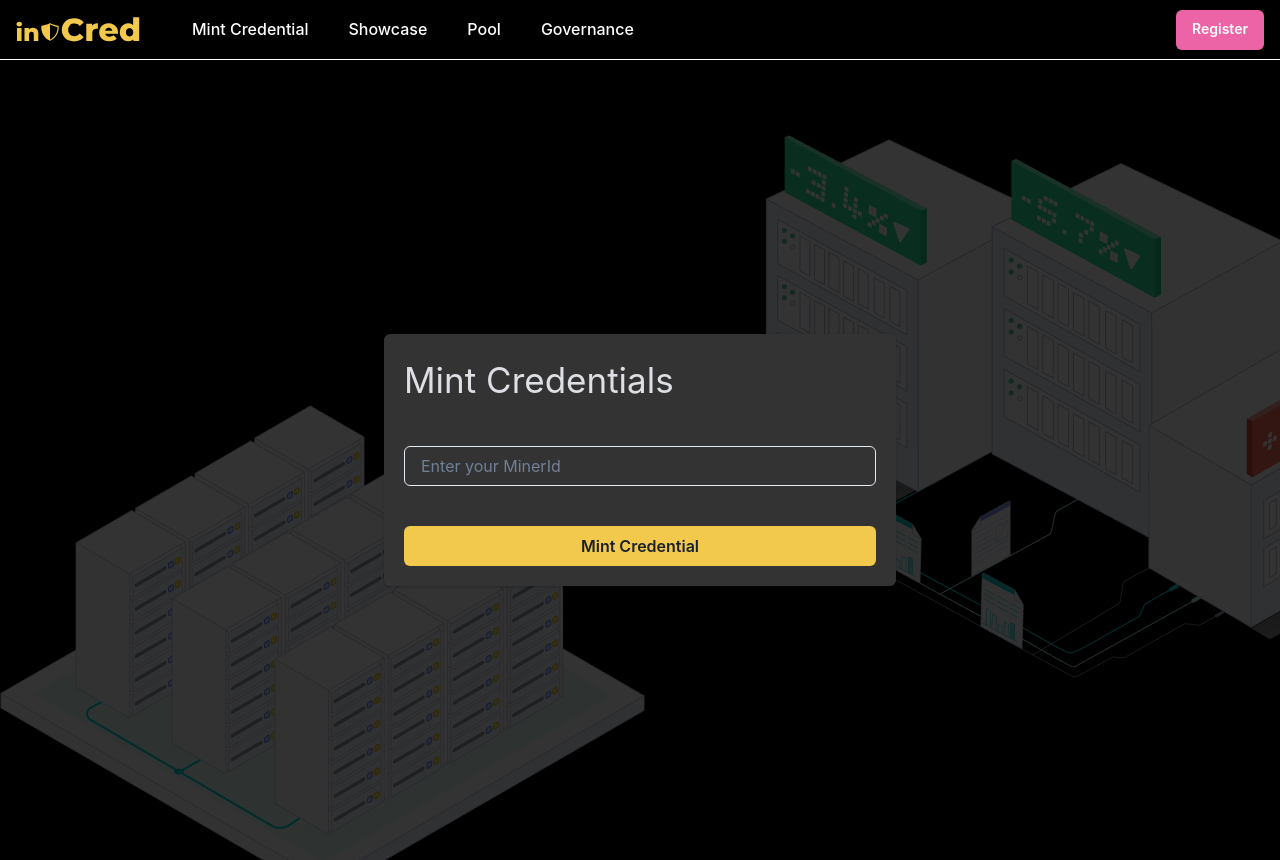
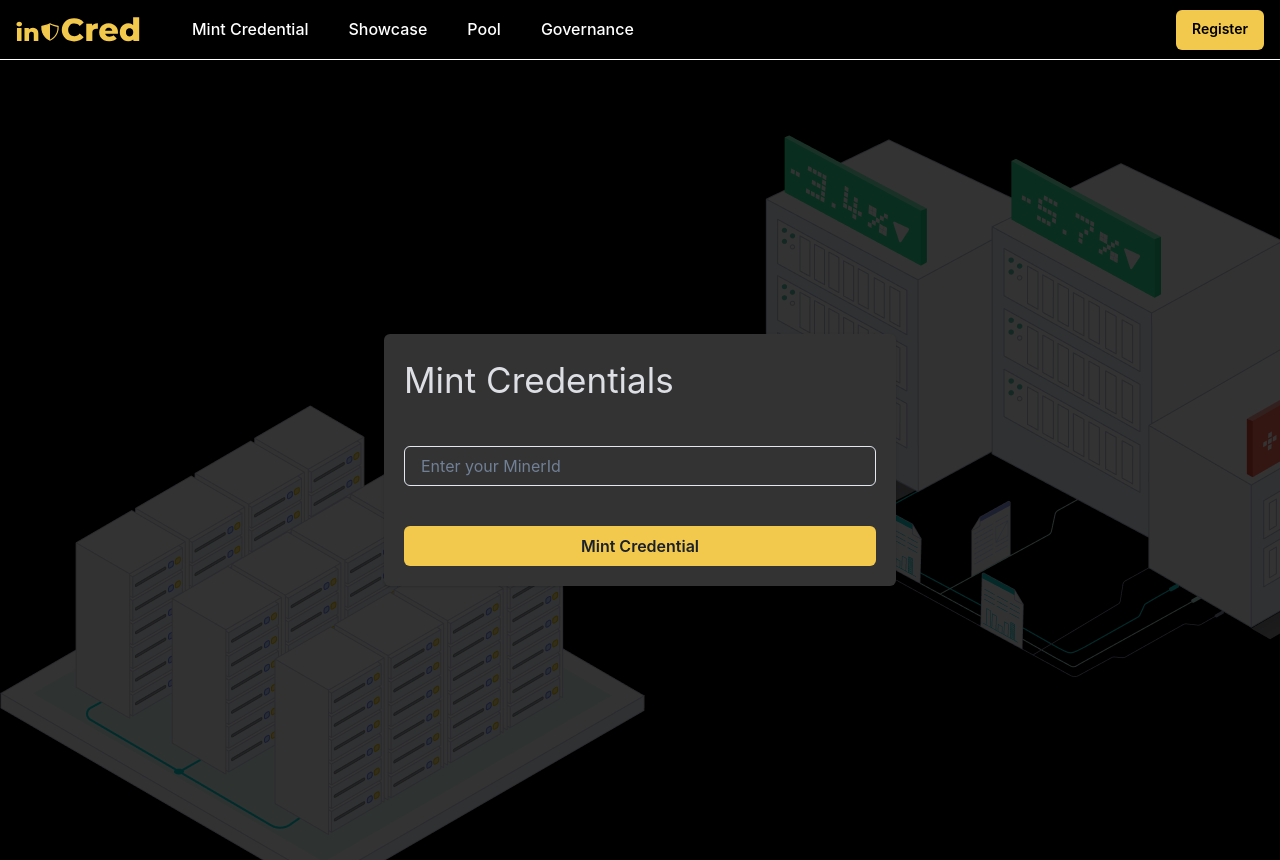
Before and after one commit to jordang7/Space-Warp-Credentialing, a Next.js app in the folder client/: page /mint in a window 1280 px wide. Built offline with nearby package versions, Linux system fonts and the light colour scheme.

Commit message:
mint another cred button & styling

```diff
--- a/client/pages/Navbar.tsx
+++ b/client/pages/Navbar.tsx
@@ -76,8 +76,8 @@ export default function WithSubnavigation() {
                         as={'a'}
                         fontSize={'sm'}
                         fontWeight={600}
-                        color={'white'}
-                        bg={'pink.400'}
+                        color={'black'}
+                        bg={'#F2C94C'}
                         href={'/register'}
                         _hover={{
                             bg: 'pink.300',
--- a/client/pages/mint/index.tsx
+++ b/client/pages/mint/index.tsx
@@ -1,4 +1,4 @@
-import { Button, Alert, AlertIcon, Input, AlertTitle, AlertDescription, Link, Flex, Card, CardBody, CardHeader, CardFooter, Text, Spinner } from "@chakra-ui/react";
+import { Button, Alert, AlertIcon, Input, AlertTitle, AlertDescription, Link, Flex, Card, CardBody, CardHeader, CardFooter, Text, Spinner, VStack } from "@chakra-ui/react";
 import { useState } from "react";
 import NavBar from "../Navbar"
 import styles from '@/styles/Home.module.css'
@@ -21,9 +21,7 @@ export default function Index() {
         console.log("Mint transaction", txn)
         setLoading(false);
         setTxn(txn.hash)
-        alert(`Minting Credential with tx`)
     }
-    console.log(loading);
 
     return (
         <>
@@ -32,13 +30,17 @@ export default function Index() {
                 <Flex justifyContent="center" alignItems="center" height="800px">
                     {loading ? <Spinner size="xl" color="white" /> : txn.length ?
                         <>
+                            <Card minW='lg' bgColor="#333333">
+                                <VStack>
+                                    <CardBody width="100%"  >
                                         <Alert status='success'
-                                variant='subtle'
                                             flexDirection='column'
                                             alignItems='center'
                                             justifyContent='center'
                                             textAlign='center'
-                                height='150px'>
+                                            height='150px'
+                                            variant={"solid"}
+                                        >
                                             <AlertIcon boxSize='40px' mr={0} />
                                             <AlertTitle mt={4} mb={1} fontSize='lg'>
                                                 Successfully created Credential!
@@ -47,6 +49,13 @@ export default function Index() {
                                                 <Link target="_blank" rel="noreferrer" href={`https://fvm.starboard.ventures/transactions/${txn}`}>Explore Txn</Link>
                                             </AlertDescription>
                                         </Alert>
+                                    </CardBody>
+                                    <CardFooter>
+
+                                        <Button bgColor={"#F2C94C"} onClick={() => setTxn('')}>Mint Another Credential</Button>
+                                    </CardFooter>
+                                </VStack>
+                            </Card>
                         </>
                         : <Card minW='lg' bgColor="#333333">
                             <CardHeader>
```
Lines whose indentation alone changed are shown as unchanged.
